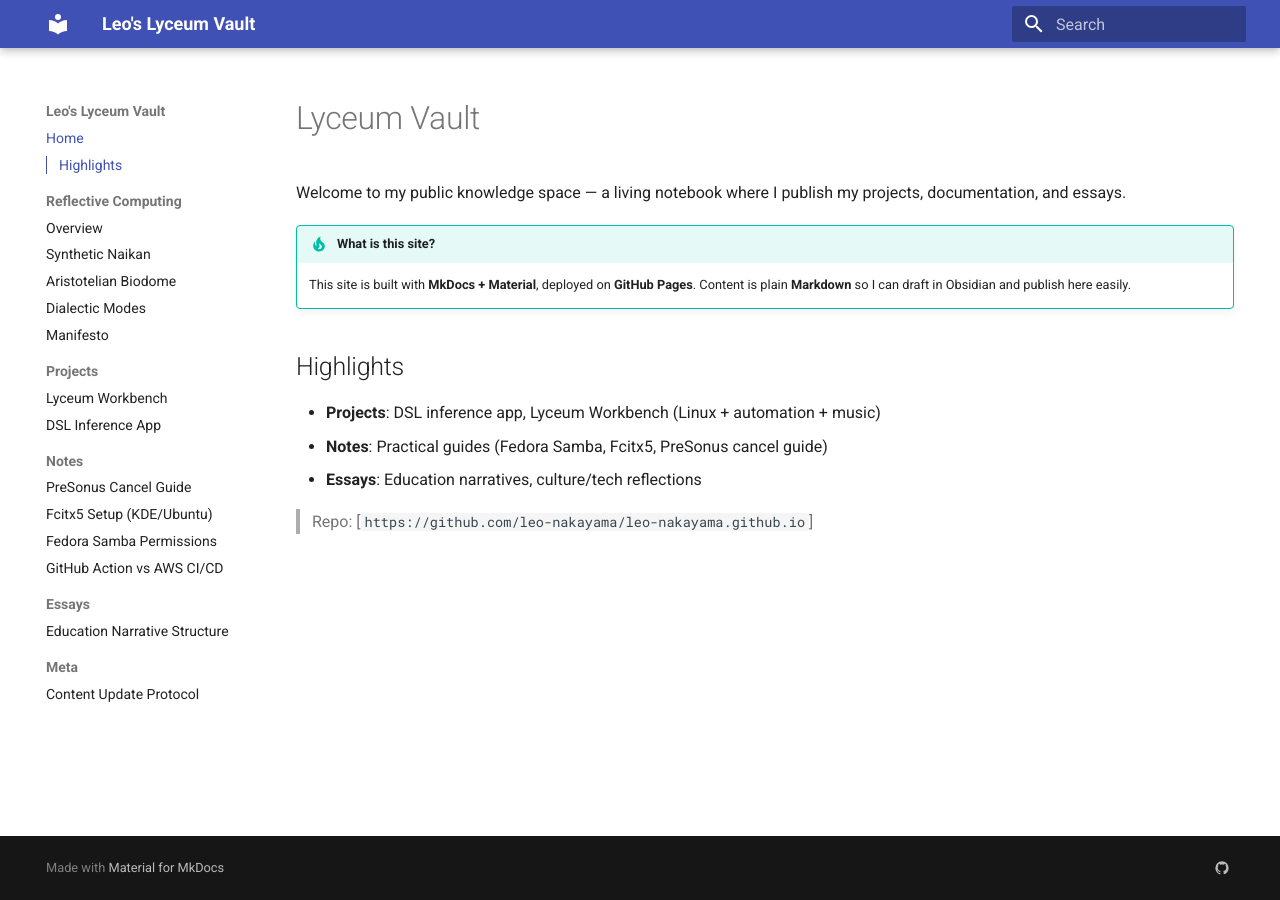
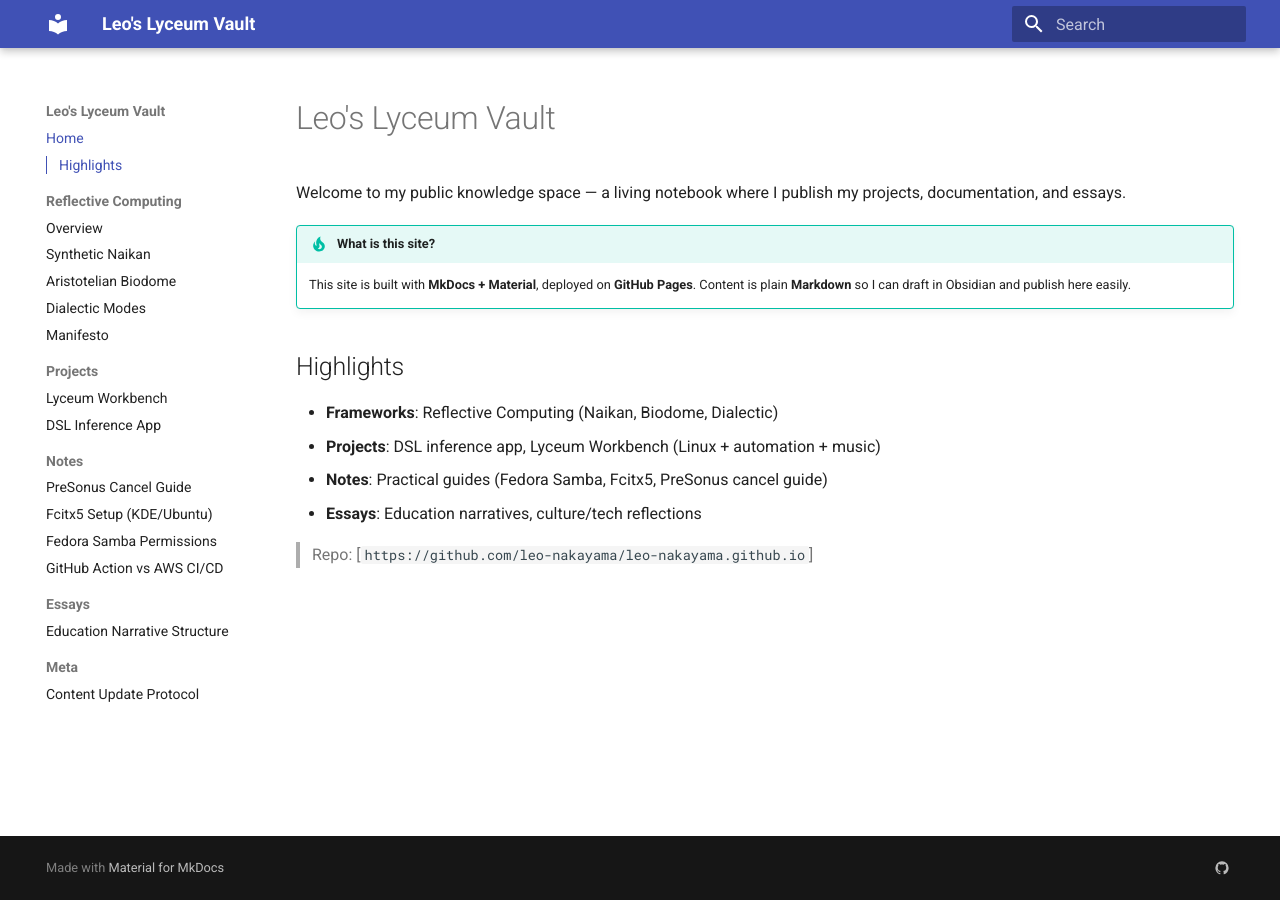
Before and after one commit to leo-nakayama/lyceum-vault, an MkDocs documentation site: the page built from docs/index.md, in a window 1280 px wide. Built offline with MkDocs 1.6.1 and Material for MkDocs 9.7.7, drawn with Linux system fonts in a browser that asks for light colours.

Commit message:
updated the index.md

```diff
--- a/docs/index.md
+++ b/docs/index.md
@@ -1,5 +1,5 @@
 
-# Lyceum Vault
+# Leo's Lyceum Vault
 
 Welcome to my public knowledge space — a living notebook where I publish my projects, documentation, and essays.
 
@@ -9,6 +9,7 @@ Welcome to my public knowledge space — a living notebook where I publish my pr
 
 ## Highlights
 
+- **Frameworks**: Reflective Computing (Naikan, Biodome, Dialectic)
 - **Projects**: DSL inference app, Lyceum Workbench (Linux + automation + music)
 - **Notes**: Practical guides (Fedora Samba, Fcitx5, PreSonus cancel guide)
 - **Essays**: Education narratives, culture/tech reflections
```
